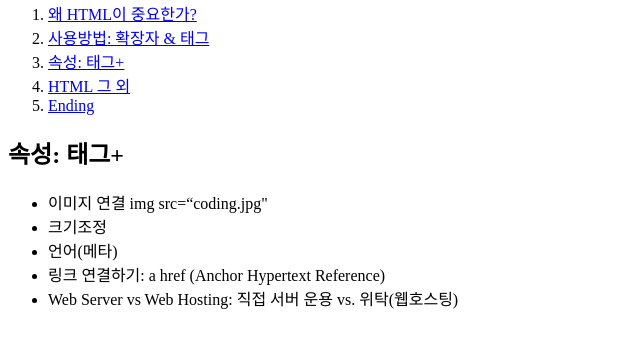
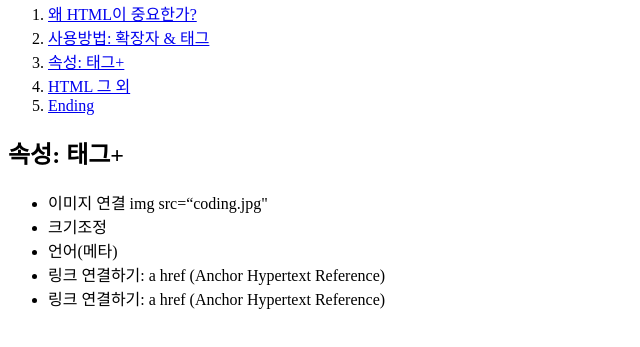
Before and after one commit to wslee0702/Bongo-Coders, a plain HTML site: page 3.html in a window 1280 px wide. Shown: the part 79-426 px from the top of the page, without its empty margins (0-640 px from the left). Drawn offline with Linux system fonts and the light colour scheme.

Commit message:
Add files via upload

```diff
--- a/3.html
+++ b/3.html
@@ -20,7 +20,7 @@
       <li>크기조정</li>
       <li>언어(메타)</li>
       <li>링크 연결하기: a href (Anchor Hypertext Reference)</li>
-      <li>Web Server vs Web Hosting: 직접 서버 운용 vs. 위탁(웹호스팅)</li>
+      <li>링크 연결하기: a href (Anchor Hypertext Reference)</li>
   </p>
 </body>
 </html>
```
